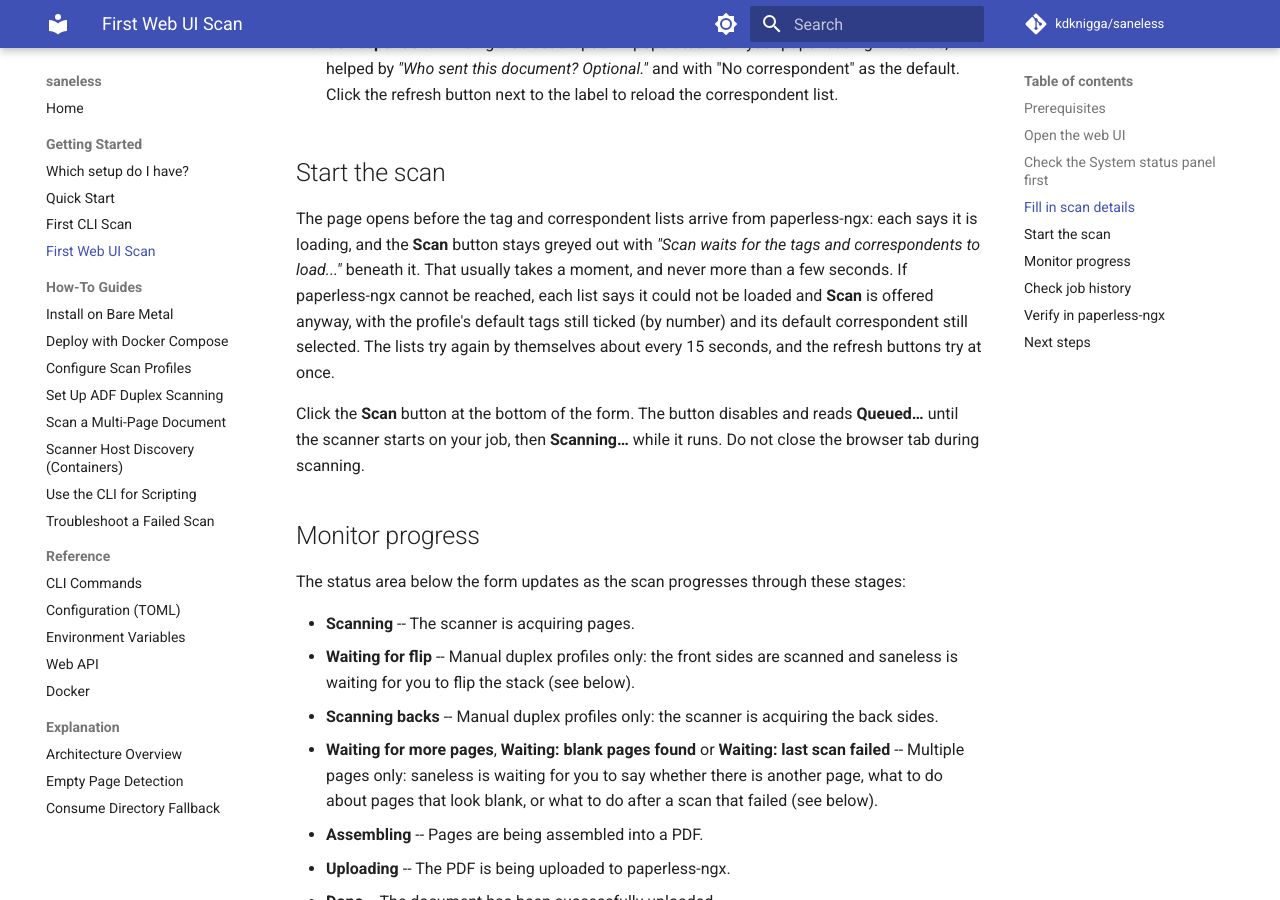
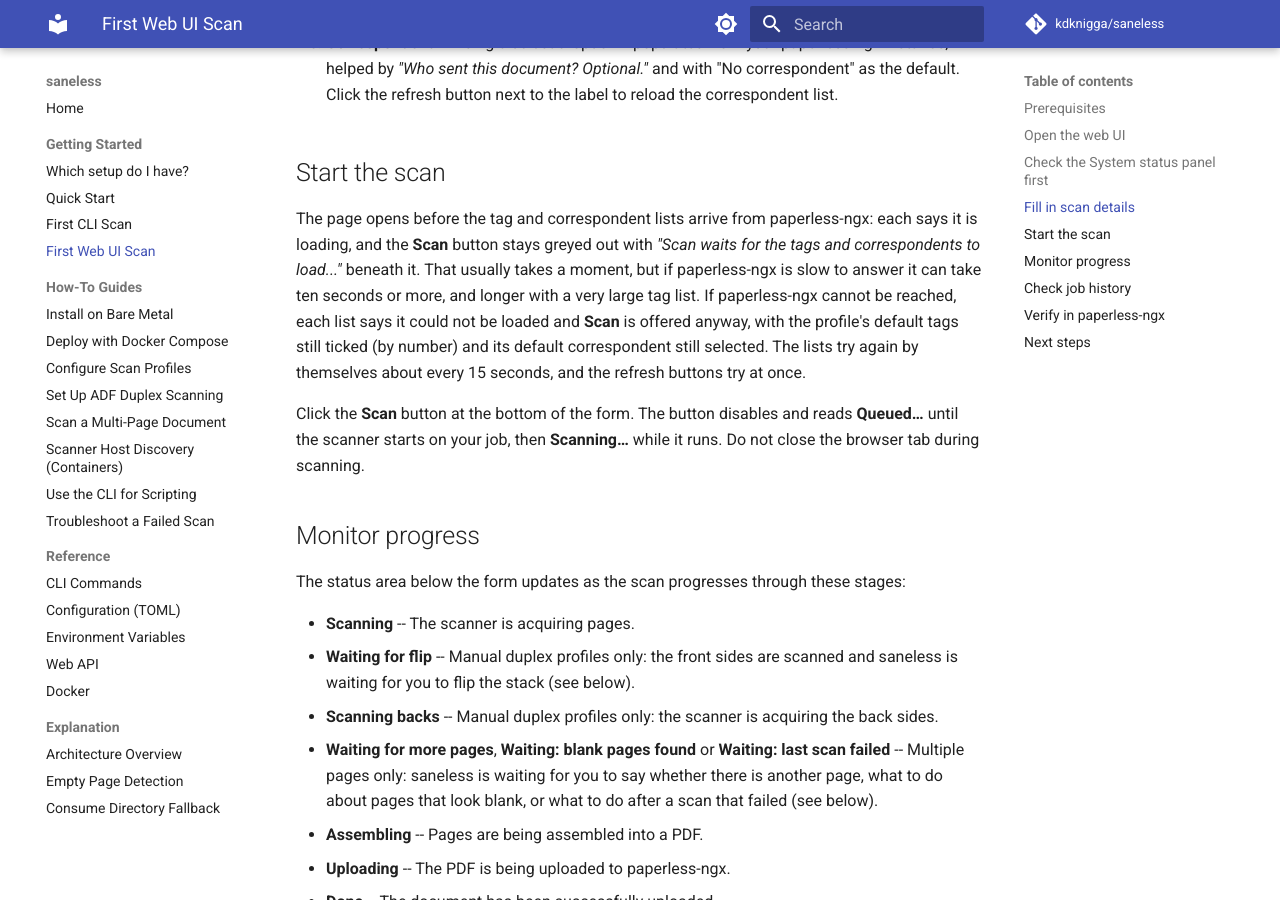
Before and after one commit to kdknigga/saneless, an MkDocs documentation site: the page built from docs/getting-started/first-web-ui-scan.md, in a window 1280 px wide and 900 px high, scrolled down 2020 px. Built offline with MkDocs 1.6.1 and Material for MkDocs 9.7.7, drawn with Linux system fonts in a browser that asks for light colours; comment, search, counter and statistics services are not loaded.

Commit message:
fix(47): IN-03 stop promising the lists load within a few seconds
The getting-started guide said the lists never take more than a few
seconds. Each list is fetched one after the other with a 2 s connect and
5 s read budget per page, and may first wait behind another request's fetch
of the same list, so a slow paperless-ngx can hold Scan for well over ten
seconds, and longer for a paginated tag list. The guide now says it usually
takes a moment but can take ten seconds or more when paperless-ngx is slow.

Co-Authored-By: Claude Opus 5.5 (1M context) <noreply@anthropic.com>
Claude-Session: https://claude.ai/code/session_013CxQxLcnRUSK9XY3SKundu

```diff
--- a/docs/getting-started/first-web-ui-scan.md
+++ b/docs/getting-started/first-web-ui-scan.md
@@ -45,7 +45,7 @@ Each control has one line of help text beneath it. The form has up to five field
 
 ## Start the scan
 
-The page opens before the tag and correspondent lists arrive from paperless-ngx: each says it is loading, and the **Scan** button stays greyed out with *"Scan waits for the tags and correspondents to load..."* beneath it. That usually takes a moment, and never more than a few seconds. If paperless-ngx cannot be reached, each list says it could not be loaded and **Scan** is offered anyway, with the profile's default tags still ticked (by number) and its default correspondent still selected. The lists try again by themselves about every 15 seconds, and the refresh buttons try at once.
+The page opens before the tag and correspondent lists arrive from paperless-ngx: each says it is loading, and the **Scan** button stays greyed out with *"Scan waits for the tags and correspondents to load..."* beneath it. That usually takes a moment, but if paperless-ngx is slow to answer it can take ten seconds or more, and longer with a very large tag list. If paperless-ngx cannot be reached, each list says it could not be loaded and **Scan** is offered anyway, with the profile's default tags still ticked (by number) and its default correspondent still selected. The lists try again by themselves about every 15 seconds, and the refresh buttons try at once.
 
 Click the **Scan** button at the bottom of the form. The button disables and reads **Queued…** until the scanner starts on your job, then **Scanning…** while it runs. Do not close the browser tab during scanning.
 
```
